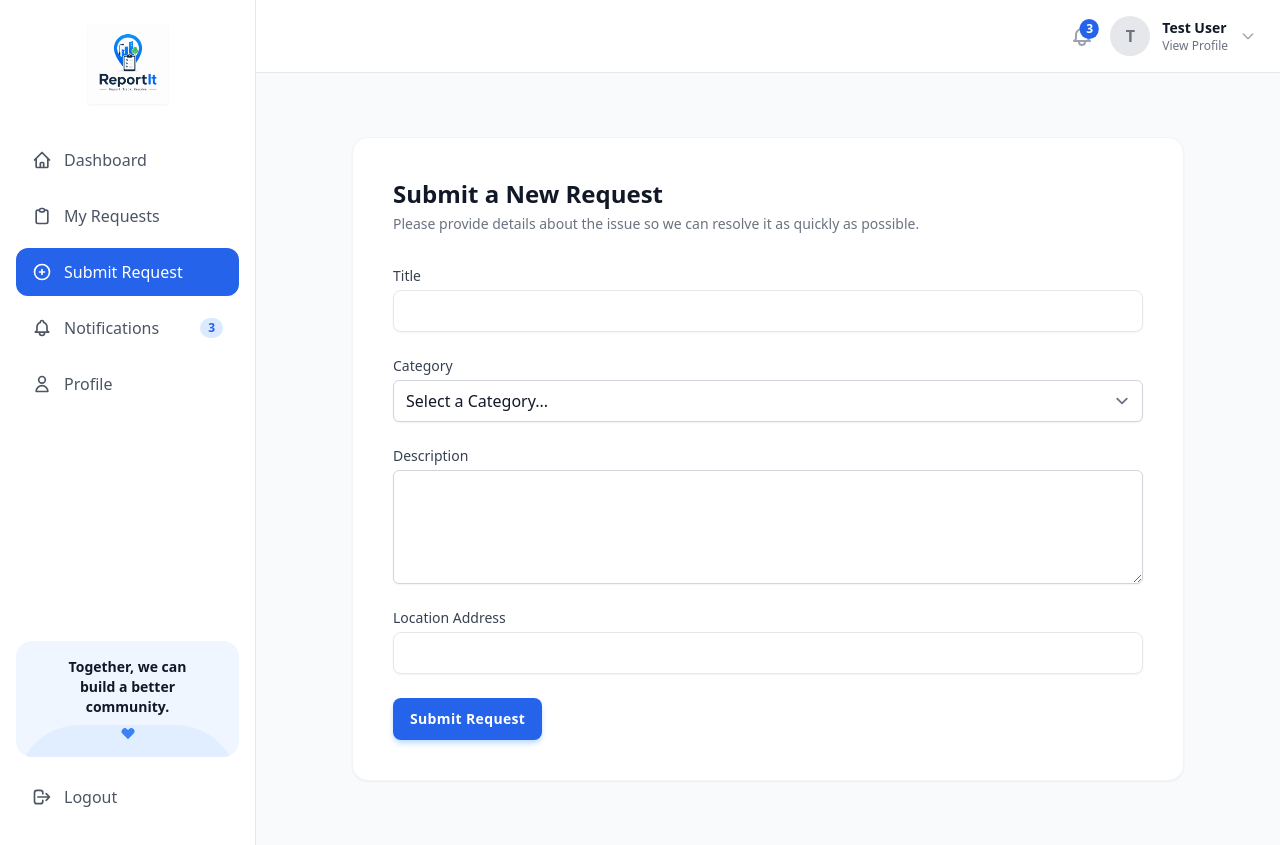
After one commit to amilasuranjith-dev/ReportIt-app-laravel, a Laravel app: page /requests/create in a window 1280 px wide. The commit adds this page. Run offline with Laravel 12, Linux system fonts and the light colour scheme; a user stored in the database is signed in; data comes from the database, SQL or seed files in the repository; style sheets or scripts are compiled from the project's sources; some libraries are stand-ins or nearby versions.

Commit message:
feat: implement service request creation module with Livewire and Volt

```diff
--- a/app/Models/User.php
+++ b/app/Models/User.php
@@ -29,4 +29,10 @@ class User extends Authenticatable
             'password' => 'hashed',
         ];
     }
+
+    // for users to get their requests
+    public function serviceRequests()
+    {
+        return $this->hasMany(ServiceRequest::class);
+    }
 }
--- /dev/null
+++ b/app/Providers/VoltServiceProvider.php
@@ -0,0 +1,28 @@
+<?php
+
+namespace App\Providers;
+
+use Illuminate\Support\ServiceProvider;
+use Livewire\Volt\Volt;
+
+class VoltServiceProvider extends ServiceProvider
+{
+    /**
+     * Register services.
+     */
+    public function register(): void
+    {
+        //
+    }
+
+    /**
+     * Bootstrap services.
+     */
+    public function boot(): void
+    {
+        Volt::mount([
+            config('livewire.view_path', resource_path('views/livewire')),
+            resource_path('views/pages'),
+        ]);
+    }
+}
--- a/bootstrap/providers.php
+++ b/bootstrap/providers.php
@@ -1,7 +1,6 @@
 <?php
 
-use App\Providers\AppServiceProvider;
-
 return [
-    AppServiceProvider::class,
+    App\Providers\AppServiceProvider::class,
+    App\Providers\VoltServiceProvider::class,
 ];
--- a/composer.json
+++ b/composer.json
@@ -11,7 +11,9 @@
     "require": {
         "php": "^8.3",
         "laravel/framework": "^13.8",
-        "laravel/tinker": "^3.0"
+        "laravel/tinker": "^3.0",
+        "livewire/livewire": "^4.3",
+        "livewire/volt": "^1.10"
     },
     "require-dev": {
         "fakerphp/faker": "^1.23",
--- a/resources/views/layouts/app.blade.php
+++ b/resources/views/layouts/app.blade.php
@@ -13,9 +13,8 @@
 
         <!-- Scripts -->
         @vite(['resources/css/app.css', 'resources/js/app.js'])
+        @livewireStyles
 
-        <!-- Alpine.js for interactive elements like dropdowns -->
-        <script defer src="https://cdn.jsdelivr.net/npm/alpinejs@3.x.x/dist/cdn.min.js"></script>
     </head>
     <body class="font-sans antialiased text-gray-900 bg-[#F9FAFB]">
         <div class="flex h-screen overflow-hidden" x-data="{ sidebarOpen: false }">
@@ -33,7 +32,7 @@
                     </div>
 
                     <nav class="space-y-2">
-                        <a href="{{ route('dashboard') }}" class="flex items-center gap-3 px-4 py-3 text-white bg-blue-600 rounded-xl transition-colors">
+                        <a href="{{ route('dashboard') }}" class="flex items-center gap-3 px-4 py-3 {{ request()->routeIs('dashboard') ? 'text-white bg-blue-600' : 'text-gray-600 hover:bg-gray-50 hover:text-gray-900' }} rounded-xl transition-colors">
                             <svg class="w-5 h-5" fill="none" stroke="currentColor" viewBox="0 0 24 24"><path stroke-linecap="round" stroke-linejoin="round" stroke-width="2" d="M3 12l2-2m0 0l7-7 7 7M5 10v10a1 1 0 001 1h3m10-11l2 2m-2-2v10a1 1 0 01-1 1h-3m-6 0a1 1 0 001-1v-4a1 1 0 011-1h2a1 1 0 011 1v4a1 1 0 001 1m-6 0h6"></path></svg>
                             <span class="font-medium">Dashboard</span>
                         </a>
@@ -41,7 +40,7 @@
                             <svg class="w-5 h-5" fill="none" stroke="currentColor" viewBox="0 0 24 24"><path stroke-linecap="round" stroke-linejoin="round" stroke-width="2" d="M9 5H7a2 2 0 00-2 2v12a2 2 0 002 2h10a2 2 0 002-2V7a2 2 0 00-2-2h-2M9 5a2 2 0 002 2h2a2 2 0 002-2M9 5a2 2 0 012-2h2a2 2 0 012 2"></path></svg>
                             <span class="font-medium">My Requests</span>
                         </a>
-                        <a href="#" class="flex items-center gap-3 px-4 py-3 text-gray-600 rounded-xl hover:bg-gray-50 hover:text-gray-900 transition-colors">
+                        <a href="{{ route('requests.create') }}" class="flex items-center gap-3 px-4 py-3 {{ request()->routeIs('requests.create') ? 'text-white bg-blue-600' : 'text-gray-600 hover:bg-gray-50 hover:text-gray-900' }} rounded-xl transition-colors">
                             <svg class="w-5 h-5" fill="none" stroke="currentColor" viewBox="0 0 24 24"><path stroke-linecap="round" stroke-linejoin="round" stroke-width="2" d="M12 9v3m0 0v3m0-3h3m-3 0H9m12 0a9 9 0 11-18 0 9 9 0 0118 0z"></path></svg>
                             <span class="font-medium">Submit Request</span>
                         </a>
@@ -115,5 +114,6 @@
                 </main>
             </div>
         </div>
+        @livewireScripts
     </body>
 </html>
--- /dev/null
+++ b/resources/views/livewire/create-service-request.blade.php
@@ -0,0 +1,80 @@
+<?php
+
+use Livewire\Volt\Component;
+use App\Services\ServiceRequestService;
+
+new class extends Component
+{
+    public $title;
+    public $category;
+    public $description;
+    public $location;
+
+    public function saveRequest(ServiceRequestService $service)
+    {
+        //validation
+        $validatedData = $this->validate([
+            'title' => 'required|string|max:255',
+            'category' => 'required|string|max:255',
+            'description' => 'required|string|max:1000',
+            'location' => 'required|string|max:500',
+        ]);
+
+        // pass data to service
+        $service->createServiceRequest(auth()->user(), $validatedData);
+
+        $this->reset();
+
+        session()->flash('success', 'Service Request created successfully!');
+    }
+};
+?>
+
+<div>
+   {{-- සාර්ථකව Save වුනාම පණිවිඩය පෙන්නන තැන --}}
+    @if (session()->has('success'))
+        <div x-data="{ show: true }" x-init="setTimeout(() => show = false, 3000)" x-show="show" x-transition.duration.500ms class="p-4 mb-4 text-sm text-green-800 rounded-lg bg-green-50">
+            {{ session('success') }}
+        </div>
+    @endif
+    {{-- Form එක --}}
+    <form wire:submit="saveRequest" class="space-y-6">
+
+        <!-- Title -->
+        <div>
+            <x-input-label for="title" :value="__('Title')" />
+            <x-text-input wire:model="title" id="title" class="block mt-1 w-full" type="text" required />
+            @error('title') <span class="text-red-500 text-xs">{{ $message }}</span> @enderror
+        </div>
+        <!-- Category -->
+        <div>
+            <x-input-label for="category" :value="__('Category')" />
+            <select wire:model="category" id="category" class="block mt-1 w-full border-gray-300 focus:border-blue-500 focus:ring-blue-500 rounded-md shadow-sm" required>
+                <option value="">Select a Category...</option>
+                <option value="street_light">Broken Street Light</option>
+                <option value="road_damage">Damaged Road</option>
+                <option value="garbage">Garbage Collection</option>
+                <option value="water_leak">Water Leak</option>
+                <option value="other">Other</option>
+            </select>
+            @error('category') <span class="text-red-500 text-xs">{{ $message }}</span> @enderror
+        </div>
+        <!-- Description -->
+        <div>
+            <x-input-label for="description" :value="__('Description')" />
+            <textarea wire:model="description" id="description" class="block mt-1 w-full border-gray-300 focus:border-blue-500 focus:ring-blue-500 rounded-md shadow-sm" rows="4" required></textarea>
+            @error('description') <span class="text-red-500 text-xs">{{ $message }}</span> @enderror
+        </div>
+        <!-- Location -->
+        <div>
+            <x-input-label for="location" :value="__('Location Address')" />
+            <x-text-input wire:model="location" id="location" class="block mt-1 w-full" type="text" required />
+            @error('location') <span class="text-red-500 text-xs">{{ $message }}</span> @enderror
+        </div>
+        <!-- Submit Button -->
+        <x-primary-button>
+            {{ __('Submit Request') }}
+        </x-primary-button>
+
+    </form>
+</div>
--- /dev/null
+++ b/resources/views/requests/create.blade.php
@@ -0,0 +1,12 @@
+<x-app-layout>
+    <div class="max-w-4xl mx-auto py-8 px-4 sm:px-6 lg:px-8">
+        <div class="bg-white rounded-2xl shadow-sm border border-gray-100 overflow-hidden p-6 sm:p-10">
+            <div class="mb-8">
+                <h2 class="text-2xl font-bold text-gray-900">Submit a New Request</h2>
+                <p class="text-sm text-gray-500 mt-1">Please provide details about the issue so we can resolve it as quickly as possible.</p>
+            </div>
+
+            <livewire:create-service-request />
+        </div>
+    </div>
+</x-app-layout>
--- a/routes/web.php
+++ b/routes/web.php
@@ -12,6 +12,10 @@ Route::get('/dashboard', function () {
 })->middleware(['auth', 'verified'])->name('dashboard');
 
 Route::middleware('auth')->group(function () {
+    Route::get('/requests/create', function () {
+        return view('requests.create');
+    })->name('requests.create');
+
     Route::get('/profile', [ProfileController::class, 'edit'])->name('profile.edit');
     Route::patch('/profile', [ProfileController::class, 'update'])->name('profile.update');
     Route::delete('/profile', [ProfileController::class, 'destroy'])->name('profile.destroy');
```
Also changed, not shown: app/Enums/RequestStatus.php (added, +9 -0 lines), app/Models/ServiceRequest.php (added, +32 -0 lines), app/Services/ServiceRequestService.php (added, +23 -0 lines), resources/js/app.js (+1 -7 lines), 2 other files.
